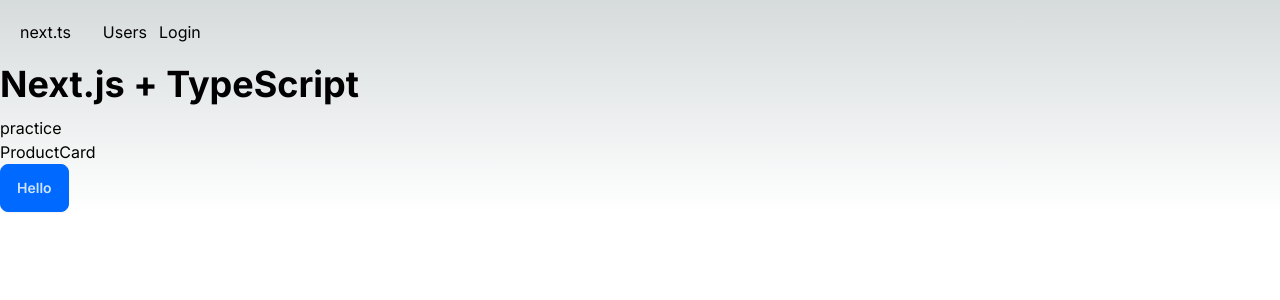
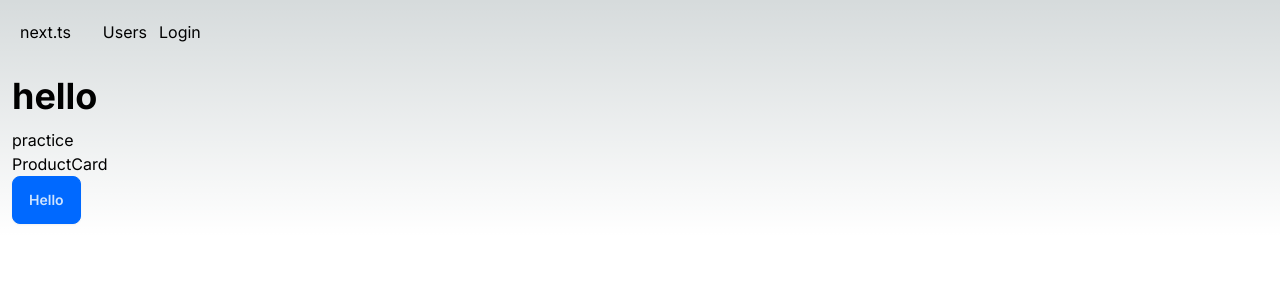
Before and after one commit to abdurrahmansoftw/TSNextAuth, a Next.js app: page / in a window 1280 px wide. Shown: the top 300 px of the page. Built offline with nearby package versions, Linux system fonts and the light colour scheme; no server answers.

Commit message:
Accessing Session on the Server

```diff
--- a/app/Navbar.tsx
+++ b/app/Navbar.tsx
@@ -1,11 +1,23 @@
+'use client';
+
+import { useSession } from "next-auth/react";
 import Link from "next/link";
 
 const Navbar = () => {
+    const {status, data: session} = useSession();
+
     return (
         <div className='flex p-5 space-x-3'>
             <Link href= '/' className="mr-5"> next.ts </Link>
             <Link href= '/users' className="mr-5"> Users </Link>
-            <Link href= '/api/auth/signin' className="mr-5"> Login </Link>
+
+            {status === 'loading' && <div> Loading... </div>}
+
+            {status === 'authenticated' && <div>
+                {session.user!.name} <br/>
+            </div>  }
+
+            {status === 'unauthenticated' && <Link href= '/api/auth/signin' className="mr-5"> Login </Link>}
 
         </div>
     );
--- a/app/api/auth/[...nextauth]/route.ts
+++ b/app/api/auth/[...nextauth]/route.ts
@@ -1,13 +1,15 @@
 import NextAuth from 'next-auth'
 import GoogleProvider from 'next-auth/providers/google'
 
-const handler = NextAuth({
+export const authOptions = {
   providers: [
     GoogleProvider({
       clientId: process.env.GOOGLE_CLIENT_ID!,
       clientSecret: process.env.GOOGLE_CLIENT_SECRET!,
     }),
   ],
-})
+}
+
+const handler = NextAuth(authOptions)
 
 export { handler as GET, handler as POST }
--- /dev/null
+++ b/app/auth/Provider.tsx
@@ -0,0 +1,14 @@
+'use client'
+
+import { SessionProvider } from "next-auth/react";
+import { ReactNode } from "react";
+
+const AuthProvider = ({children}: {children: ReactNode}) => {
+    return (
+        <SessionProvider >
+            {children}
+        </SessionProvider>
+    );
+};
+
+export default AuthProvider;
--- a/app/layout.tsx
+++ b/app/layout.tsx
@@ -1,6 +1,7 @@
 import type { Metadata } from 'next'
 import { Inter } from 'next/font/google'
 import Navbar from './Navbar'
+import AuthProvider from './auth/Provider'
 import './globals.css'
 
 const inter = Inter({ subsets: ['latin'] })
@@ -18,11 +19,10 @@
   return (
     <html lang="en"  data-theme="cupcake">
       <body className={inter.className}>
-      <Navbar />
-
-
-        <main > {children}</main>
-
+          <AuthProvider>
+            <Navbar />
+            <main className='p-3' > {children}</main>
+          </AuthProvider>
         </body>
     </html>
   )
--- a/app/page.tsx
+++ b/app/page.tsx
@@ -1,10 +1,15 @@
+import { getServerSession } from "next-auth";
 import Link from "next/link";
+import { authOptions } from "./api/auth/[...nextauth]/route";
 import ProductCard from "./components/ProductCard";
 
-export default function Home() {
+export default async function Home() {
+ const session =  await getServerSession(authOptions);
   return (
     <main>
-      <h1>Next.js + TypeScript</h1>
+      <h1>hello {session && <span>
+        {session.user!.name}
+        </span>} </h1>
       <Link href="/about">
         practice
       </Link>
```
